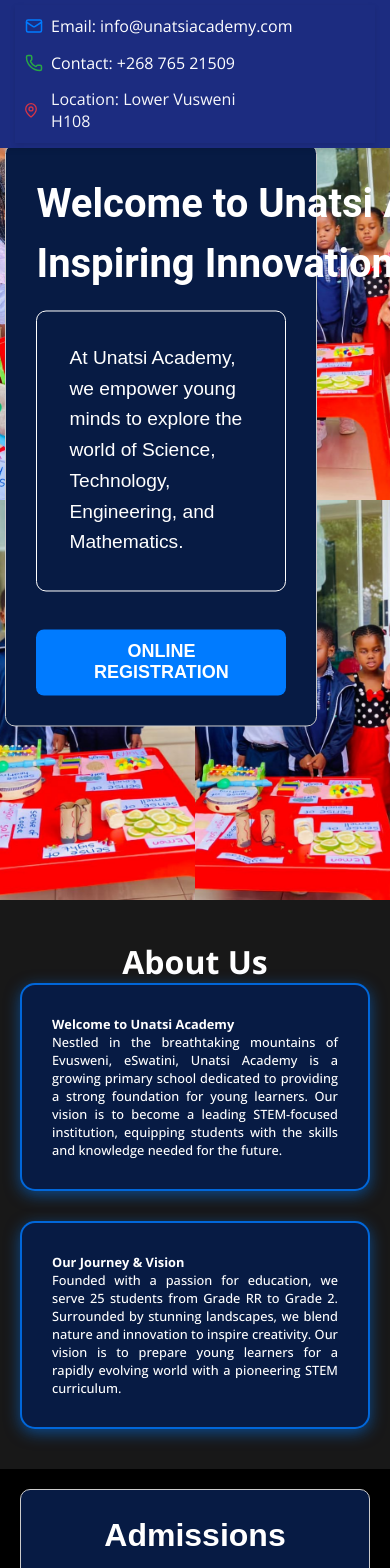
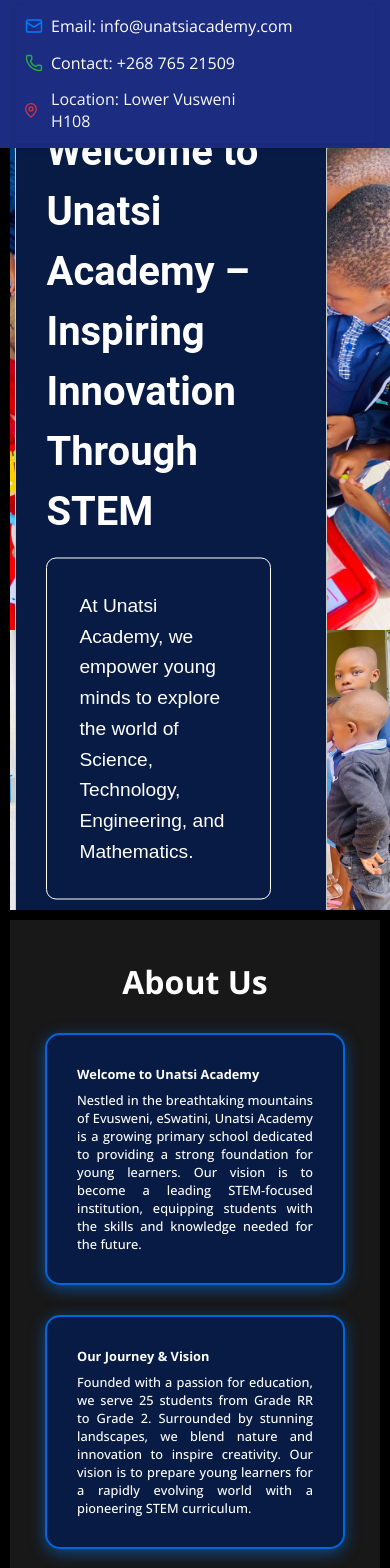
Before and after one commit to babekizulu/unatsi-academy, a React (Create React App) app: page / in a window 390 px wide. Shown: the top 1568 px of the page. Built offline with nearby package versions, Linux system fonts and the light colour scheme; grey boxes are pictures that could not be loaded.

Commit message:
Fixed Mobile Responsiveness

```diff
--- a/src/scss/_Mobile.scss
+++ b/src/scss/_Mobile.scss
@@ -1,5 +1,4 @@
 @media screen and (max-width: 430px) {
-
     .logo {
         width: 1rem;
     }
@@ -14,8 +13,29 @@
 
     .main-hero {
         height: 700px;
+
+        .hero-images {
+            grid-template-columns: 1fr;
+            grid-template-rows: repeat(4, 1fr);
+        }
+
         h1 {
             font-size: 1.4rem;
+            width: 90%;
+            top: 10%;
+            left: 5%;
+            transform: none;
+        }
+
+        p {
+            font-size: 1rem;
+            width: 90%;
+        }
+
+        .online-registration-button {
+            margin-top: 10%;
+            padding: 8px 16px;
+            font-size: 14px;
         }
     }
 
@@ -38,5 +58,62 @@
             font-size: 0.8rem;
             overflow-wrap: break-word;
         }
+
+        div {
+            max-width: 100%;
+            padding: 15px;
+        }
+    }
+
+    .gallery {
+        padding: 10px;
+
+        h2 {
+            font-size: 1.8rem;
+            margin-bottom: 15px;
+        }
+
+        div {
+            grid-template-columns: 1fr;
+            gap: 15px;
+            padding: 10px;
+        }
+
+        img {
+            height: 250px;
+        }
+    }
+
+    article {
+        margin: 10px;
+        padding: 15px;
+
+        h2 {
+            font-size: 1.8rem;
+            margin-bottom: 15px;
+        }
+
+        h3 {
+            font-size: 1.2rem;
+            margin-bottom: 8px;
+        }
+
+        p {
+            font-size: 0.9rem;
+        }
+
+        form {
+            gap: 8px;
+        }
+
+        input, textarea {
+            padding: 8px;
+            font-size: 14px;
+        }
+
+        button {
+            padding: 8px 16px;
+            font-size: 14px;
+        }
     }
 }
--- a/src/scss/_Tablet.scss
+++ b/src/scss/_Tablet.scss
@@ -1,8 +1,28 @@
 @media screen and (max-width: 912px) {
     .main-hero {
         height: 700px;
+
+        .hero-images {
+            grid-template-columns: repeat(2, 1fr);
+            grid-template-rows: repeat(2, 1fr);
+        }
+
         h1 {
-            font-size: 4rem;
+            font-size: 3rem;
+            width: 85%;
+            top: 15%;
+            left: 7.5%;
+        }
+
+        p {
+            font-size: 1.1rem;
+            width: 85%;
+        }
+
+        .online-registration-button {
+            margin-top: 12%;
+            padding: 10px 20px;
+            font-size: 16px;
         }
     }
 
@@ -11,21 +31,106 @@
     }
 
     .hero {
-        padding: 1rem;
+        padding: 1.5rem;
         h2 {
-            font-size: 2rem;
+            font-size: 2.5rem;
+        }
+
+        div {
+            max-width: 100%;
+            padding: 20px;
+        }
+    }
+
+    .gallery {
+        padding: 15px;
+
+        h2 {
+            font-size: 2.2rem;
+            margin-bottom: 20px;
+        }
+
+        div {
+            grid-template-columns: repeat(2, 1fr);
+            gap: 20px;
+            padding: 15px;
+        }
+
+        img {
+            height: 280px;
+        }
+    }
+
+    article {
+        margin: 15px;
+        padding: 20px;
+
+        h2 {
+            font-size: 2.2rem;
+            margin-bottom: 20px;
+        }
+
+        h3 {
+            font-size: 1.4rem;
+            margin-bottom: 10px;
+        }
+
+        p {
+            font-size: 1rem;
+        }
+
+        form {
+            gap: 12px;
+        }
+
+        input, textarea {
+            padding: 10px;
+            font-size: 16px;
+        }
+
+        button {
+            padding: 10px 20px;
+            font-size: 16px;
         }
     }
 }
 
 @media screen and (max-width: 540px) {
     .main-hero {
-        height: 500px;
+        height: 600px;
+
+        .hero-images {
+            grid-template-columns: 1fr;
+            grid-template-rows: repeat(4, 1fr);
+        }
+
         h1 {
             font-size: 2rem;
+            width: 90%;
+            top: 10%;
+            left: 5%;
+            transform: none;
+        }
+
+        p {
+            font-size: 1rem;
+            width: 90%;
+        }
+
+        .online-registration-button {
+            margin-top: 10%;
+            padding: 8px 16px;
+            font-size: 14px;
         }
     }
+
     .navigation {
         display: none;
     }
+
+    .gallery {
+        div {
+            grid-template-columns: 1fr;
+        }
+    }
 }
```
